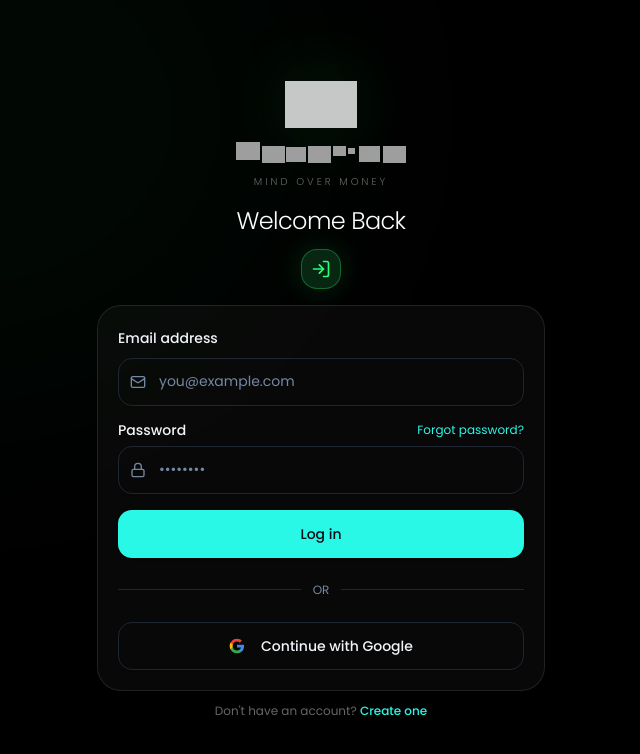
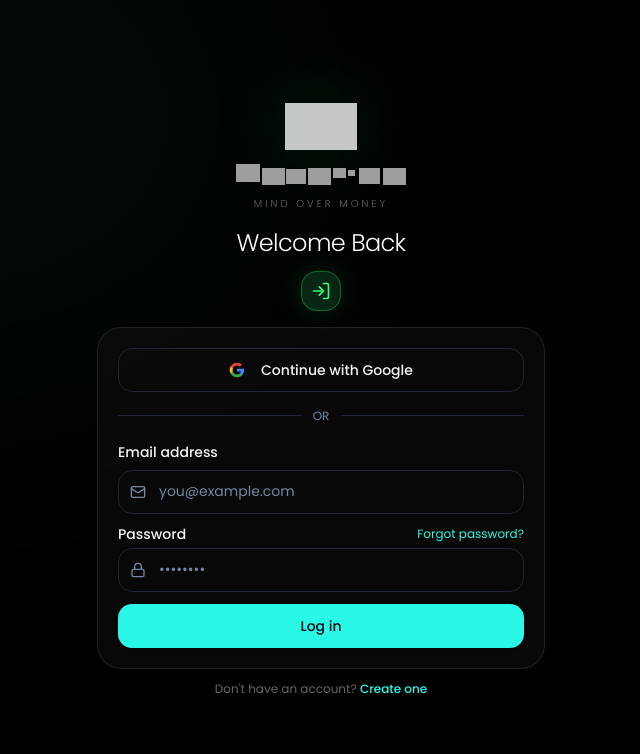
Before and after one commit to npinciak/baseline-base44, a React (Vite) app: page /login in a window 1280 px wide. Shown: the top 754 px of the page, without its empty margins (319-959 px from the left). Built offline with nearby package versions, Linux system fonts and the light colour scheme; no server answers; grey boxes are pictures that could not be loaded.

Commit message:
Reorder login options and fix layout height

```diff
--- a/src/pages/Login.jsx
+++ b/src/pages/Login.jsx
@@ -51,8 +51,23 @@ export default function Login() {
         </div>
       )}
 
-      <form onSubmit={handleSubmit} className="space-y-4">
-        <div className="space-y-2">
+      <Button
+        variant="outline"
+        className="w-full h-11 text-sm font-medium"
+        onClick={handleGoogle}
+      >
+        <GoogleIcon className="w-5 h-5 mr-2" />
+        Continue with Google
+      </Button>
+
+      <div className="flex items-center gap-3 my-4">
+        <div className="h-px flex-1 bg-border" />
+        <span className="text-xs text-muted-foreground">OR</span>
+        <div className="h-px flex-1 bg-border" />
+      </div>
+
+      <form onSubmit={handleSubmit} className="space-y-3">
+        <div className="space-y-1.5">
           <Label htmlFor="email">Email address</Label>
           <div className="relative">
             <Mail className="absolute left-3 top-1/2 -translate-y-1/2 w-4 h-4 text-muted-foreground" aria-hidden="true" />
@@ -63,12 +78,12 @@ export default function Login() {
               placeholder="you@example.com"
               value={email}
               onChange={(e) => setEmail(e.target.value)}
-              className="pl-10 h-12"
+              className="pl-10 h-11"
               required
             />
           </div>
         </div>
-        <div className="space-y-2">
+        <div className="space-y-1.5">
           <div className="flex items-center justify-between">
             <Label htmlFor="password">Password</Label>
             <Link to="/forgot-password" className="text-xs text-primary hover:underline">
@@ -84,12 +99,12 @@ export default function Login() {
               placeholder="••••••••"
               value={password}
               onChange={(e) => setPassword(e.target.value)}
-              className="pl-10 h-12"
+              className="pl-10 h-11"
               required
             />
           </div>
         </div>
-        <Button type="submit" className="w-full h-12 font-medium" disabled={loading}>
+        <Button type="submit" className="w-full h-11 font-medium" disabled={loading}>
           {loading ? (
             <>
               <Loader2 className="w-4 h-4 mr-2 animate-spin" />
@@ -100,21 +115,6 @@ export default function Login() {
           )}
         </Button>
       </form>
-
-      <div className="flex items-center gap-3 my-6">
-        <div className="h-px flex-1 bg-border" />
-        <span className="text-xs text-muted-foreground">OR</span>
-        <div className="h-px flex-1 bg-border" />
-      </div>
-
-      <Button
-        variant="outline"
-        className="w-full h-12 text-sm font-medium"
-        onClick={handleGoogle}
-      >
-        <GoogleIcon className="w-5 h-5 mr-2" />
-        Continue with Google
-      </Button>
     </AuthLayout>
   );
 }
```
